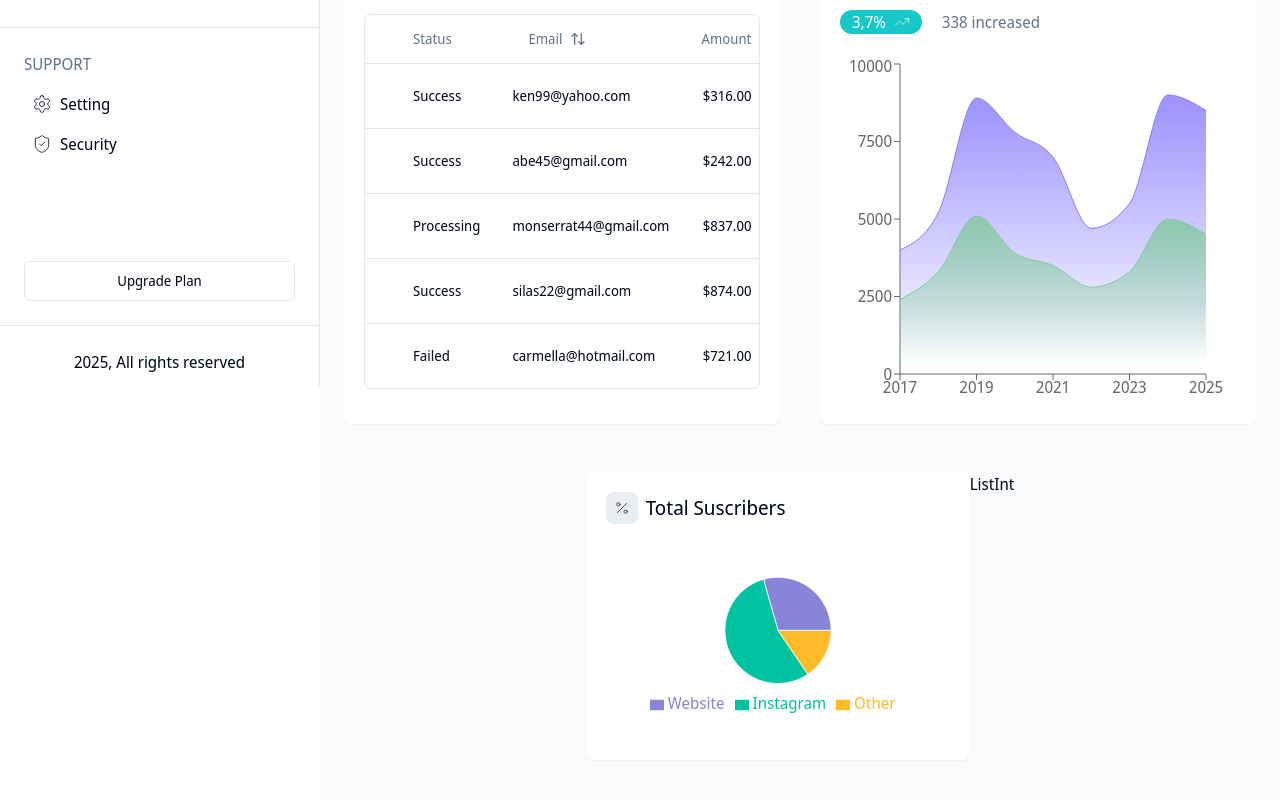
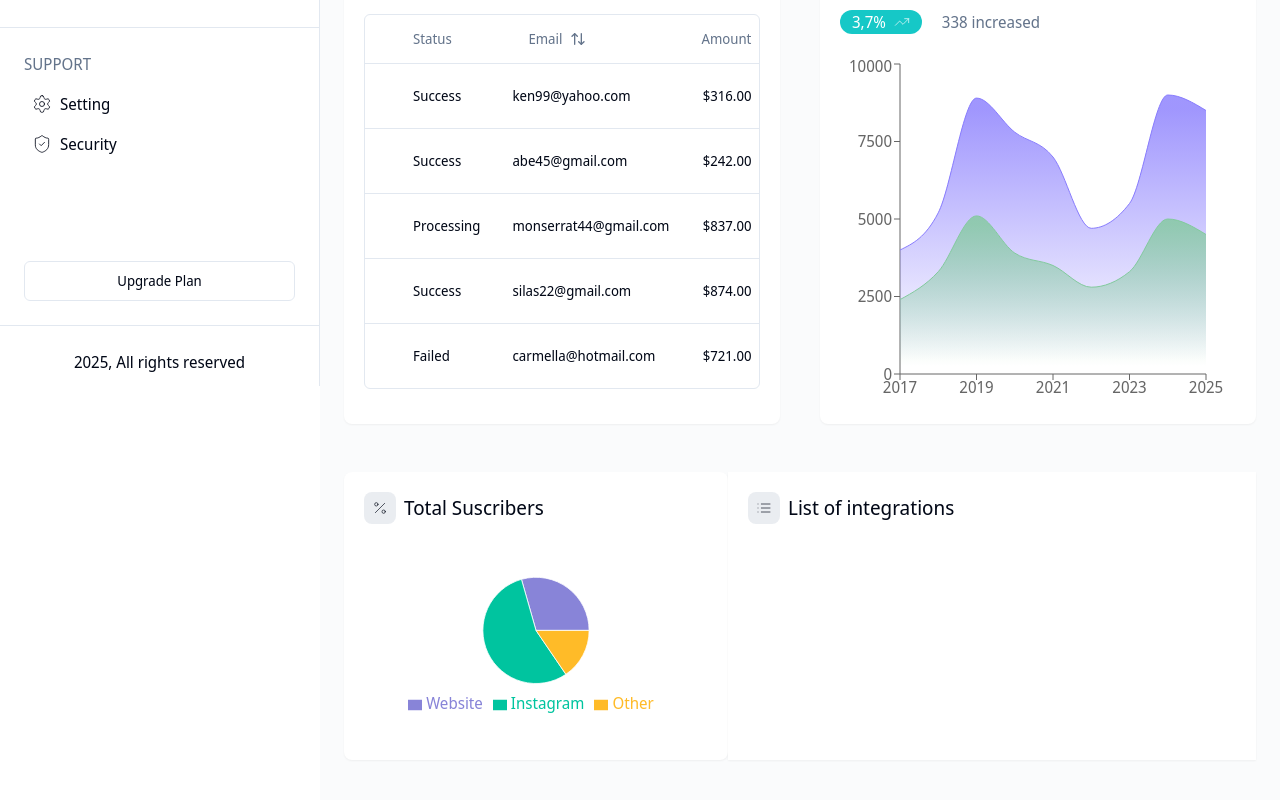
Before and after one commit to AJPadillo/dashborad-companies, a Next.js app: page / in a window 1280 px wide. Shown: the part 414-1214 px from the top of the page. Built offline with nearby package versions, Linux system fonts and the light colour scheme.

Commit message:
creado esquema visual para listintegrations

```diff
--- a/app/(routes)/components/ListIntegrations/ListIntegrations.tsx
+++ b/app/(routes)/components/ListIntegrations/ListIntegrations.tsx
@@ -1,6 +1,13 @@
+import { CustomIcon } from "@/components/CustomIcon"
+import { List } from "lucide-react"
 
 export function ListIntegrations() {
     return (
-        <div>ListInt</div>
+        <div className="shadow-sm bg-background rounded-ls p-5 flex-1">
+            <div className="flex gap-x-2 items-center">
+                <CustomIcon icon={List} />
+                <p className="text-xl">List of integrations</p>
+            </div>
+        </div>
     )
 }
```
